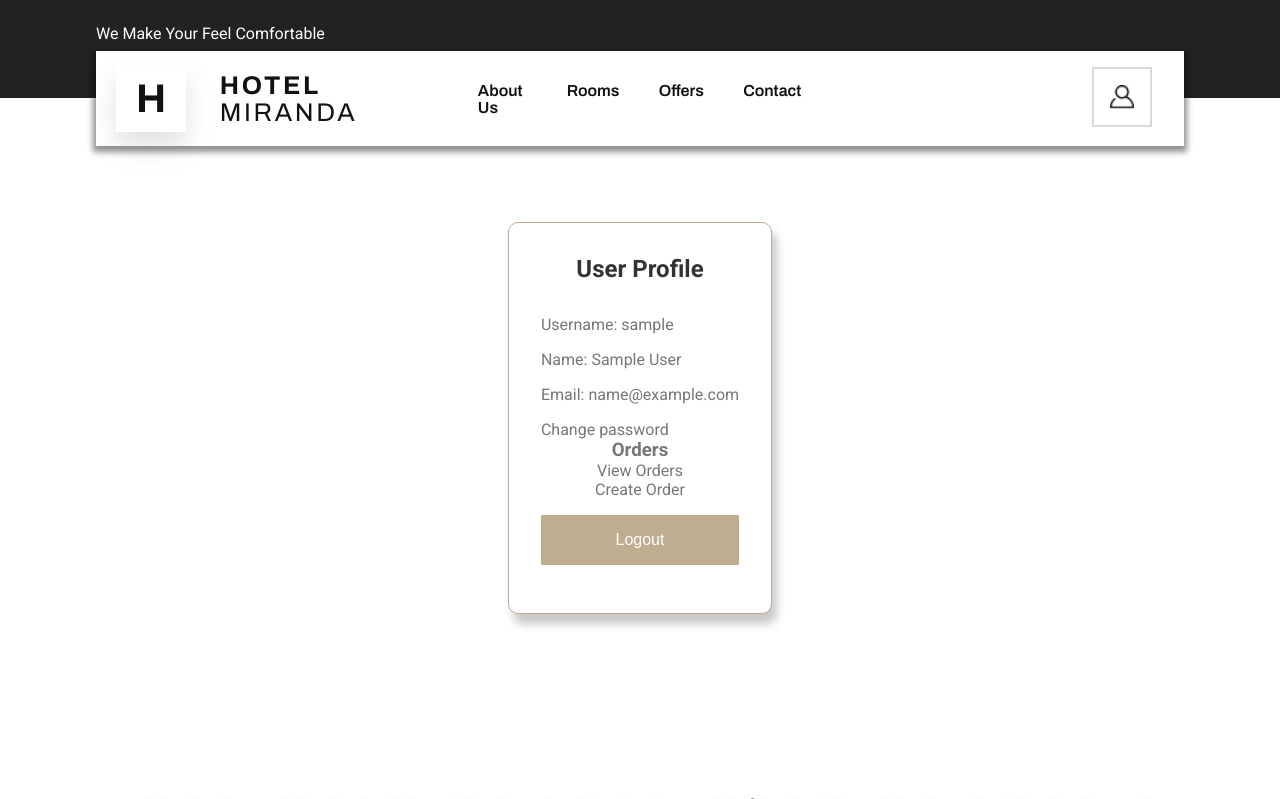
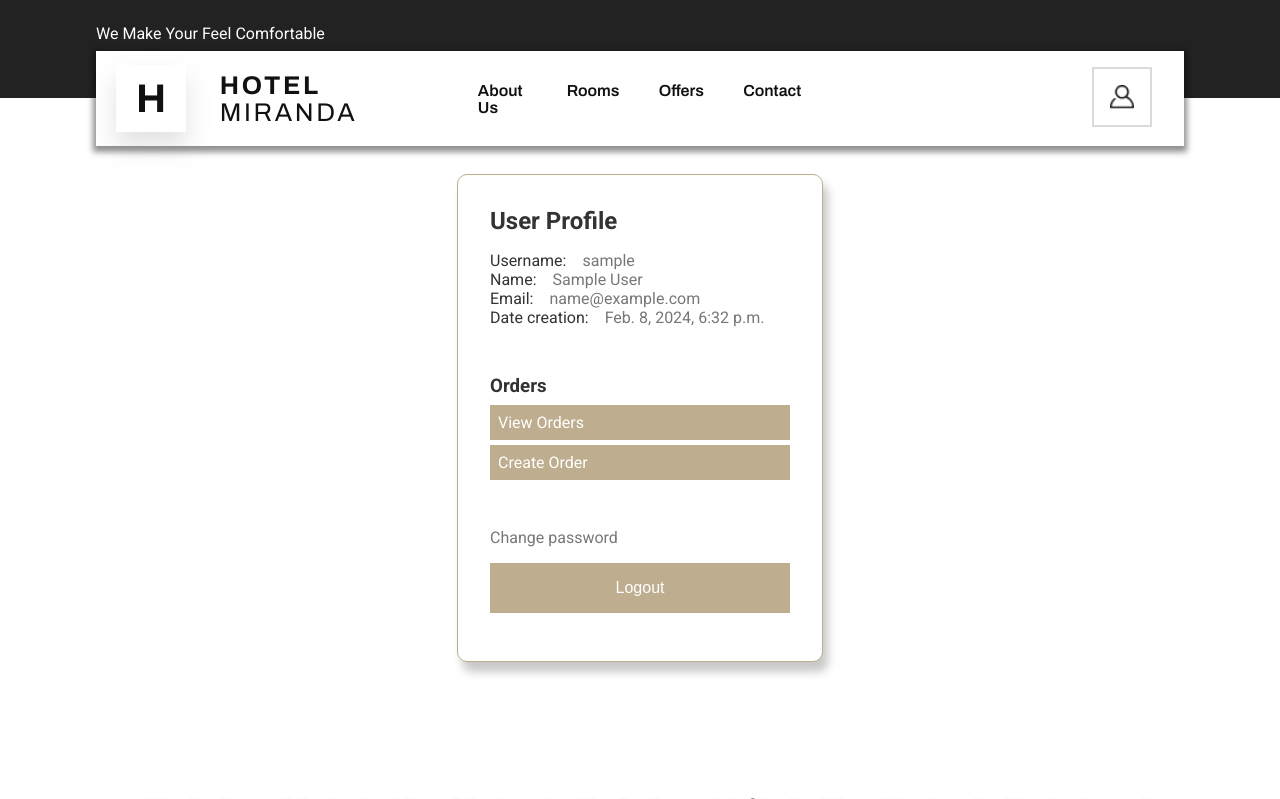
Before and after one commit to omarPerez1987/django_dashboard, a Django app: page /accounts/profile/ in a window 1280 px wide. Shown: the top 799 px of the page. Run offline with Django 5.2, Linux system fonts and the light colour scheme; the visitor is signed in with stand-in values (Sample User, id 1).

Commit message:
add: funcionalidad para orders de update y delete mas añadir estilos

```diff
--- a/src/dashboard/models.py
+++ b/src/dashboard/models.py
@@ -64,7 +64,7 @@ class Order(models.Model):
 
     id = models.AutoField(primary_key=True)
     user = models.ForeignKey(User, on_delete=models.CASCADE)
-    room_id = models.IntegerField()
+    room_id = models.ForeignKey(Room, on_delete=models.CASCADE, db_column='room_id')
     type = models.CharField(max_length=2, choices=TYPE_CHOICES)
     description = models.TextField()
     timestamp = models.DateTimeField(auto_now_add=True)
--- a/src/dashboard/static/styles/styles.css
+++ b/src/dashboard/static/styles/styles.css
@@ -263,6 +263,82 @@ ul {
 }
 .main-signup__card .form-register__return:hover {
   text-decoration: underline;
+}
+
+.main-profile {
+  max-width: 100%;
+  height: 40em;
+  display: flex;
+  flex-direction: column;
+  align-items: center;
+  justify-content: center;
+  font-family: "Roboto", sans-serif;
+}
+.main-profile__article {
+  min-width: 300px;
+  width: auto;
+  max-width: 780px;
+  padding: 2rem;
+  border: 1px solid #bead8e;
+  border-radius: 10px;
+  box-shadow: 5px 10px 10px 0px rgba(0, 0, 0, 0.219);
+  background-color: #fff;
+  color: #777;
+}
+.main-profile__article__title {
+  margin-bottom: 1rem;
+  color: #333;
+}
+.main-profile__article .profile-info p {
+  text-align: start;
+  color: #333;
+  display: flex;
+  gap: 1rem;
+}
+.main-profile__article .profile-info span {
+  color: #777;
+}
+.main-profile__article .profile-orders {
+  margin: 3rem 0rem;
+}
+.main-profile__article .profile-orders h3 {
+  color: #333;
+  margin-bottom: 0.5rem;
+}
+.main-profile__article .profile-orders ul li {
+  margin-top: 0.3rem;
+  color: white;
+  padding: 0.5rem;
+  background-color: #bead8e;
+}
+.main-profile__article .profile-orders ul li:hover {
+  background-color: #ab966e;
+}
+.main-profile__article .profile-form a {
+  color: #777;
+  text-decoration: none;
+}
+.main-profile__article .profile-form a:hover {
+  text-decoration: underline;
+}
+.main-profile__article .profile-form form {
+  display: flex;
+  flex-direction: column;
+  align-items: center;
+}
+.main-profile__article .profile-form form button {
+  width: 100%;
+  padding: 1rem;
+  border: none;
+  margin: 1rem 0rem;
+  background-color: #bead8e;
+  color: #ffffff;
+  font-size: 1rem;
+  cursor: pointer;
+  transition: background-color 0.3s ease-in-out;
+}
+.main-profile__article .profile-form form button:hover {
+  background-color: #ab966e;
 }
 
 .navbar {
--- a/src/dashboard/static/styles/styles.scss
+++ b/src/dashboard/static/styles/styles.scss
@@ -31,6 +31,7 @@ $color: #ffffff;
 @import "../src/header/header";
 @import "../src/login/login";
 @import "../src/signup/signup";
+@import "../src/profile/profile";
 @import "../src/home/home.scss";
 @import "../src/about/about.scss";
 @import "../src/rooms/rooms.scss";
--- a/src/dashboard/templates/profile.html
+++ b/src/dashboard/templates/profile.html
@@ -1,26 +1,29 @@
-{% extends 'base.html' %}
-{% load static %}
+{% extends 'base.html' %} {% load static %} {% block content %}
+<section class="main-profile">
+  <article class="main-profile__article">
+    <h2 class="main-profile__article__title">User Profile</h2>
+    <div class="profile-info">
+      <p>Username: <span>{{ user.username }}</span></p>
+      <p>Name: <span>{{ user.first_name }} {{ user.last_name }}</span></p>
+      <p>Email: <span>{{ user.email }}</span></p>
+      <p>Date creation: <span>{{user.date_joined}}</span></p>
+    </div>
 
-{% block content %}
-<section class="main-login">
-    <article class="main-login__card">
-        <h2>User Profile</h2>
-        <p>Username: {{ user.username }}</p>
-        <p>Name: {{ user.first_name }} {{ user.last_name }}</p>
-        <p>Email: {{ user.email }}</p>
-
-        <p><a href="{% url 'password_change' %}">Change password</a></p>
-
+    <div class="profile-orders">
       <h3>Orders</h3>
       <ul>
         <li><a href="{% url 'order_list' %}">View Orders</a></li>
         <li><a href="{% url 'order_create' %}">Create Order</a></li>
       </ul>
+    </div>
 
+    <div class="profile-form">
+      <p><a href="{% url 'password_change' %}">Change password</a></p>
       <form action="{% url 'logout' %}" method="post">
         {% csrf_token %}
         <button type="submit">Logout</button>
       </form>
+    </div>
   </article>
 </section>
 {% endblock %}
--- a/src/dashboard/views/Orders.py
+++ b/src/dashboard/views/Orders.py
@@ -19,6 +19,8 @@ class OrderCreateView(LoginRequiredMixin, CreateView):
 
     def form_valid(self, form):
         form.instance.user = self.request.user
+        room_id = form.cleaned_data['room_id']
+        form.instance.room_id = room_id
         return super().form_valid(form)
 
 class OrderUpdateView(LoginRequiredMixin, UpdateView):
--- a/src/mysite/urls.py
+++ b/src/mysite/urls.py
@@ -24,7 +24,7 @@ urlpatterns = [
 
     path('accounts/profile/', login_required(UserProfileView.as_view()), name='profile'),
 
-     path('orders/', OrderListView.as_view(template_name='orders/order_list.html'), name='order_list'),
+    path('orders/', OrderListView.as_view(template_name='orders/order_list.html'), name='order_list'),
     path('orders/create/', OrderCreateView.as_view(template_name='orders/order_form.html'), name='order_create'),
     path('orders/<int:pk>/update/', OrderUpdateView.as_view(template_name='orders/order_update.html'), name='order_update'),
     path('orders/<int:pk>/delete/', OrderDeleteView.as_view(template_name='orders/order_delete.html'), name='order_delete'),
```
Also changed, not shown: other parts of src/dashboard/static/styles/styles.css (+63 -35 lines), src/dashboard/static/src/orders/_orders.scss (+71 -28 lines), src/dashboard/static/src/profile/_profile.scss (added, +89 -0 lines), src/dashboard/templates/orders/order_delete.html (+8 -6 lines), src/dashboard/templates/orders/order_form.html (+9 -8 lines), src/dashboard/templates/orders/order_list.html (+29 -11 lines), src/dashboard/templates/orders/order_update.html (+8 -7 lines), src/dashboard/migrations/0014_alter_order_room_id.py (added), src/dashboard/migrations/0015_alter_order_room_id.py (added), src/dashboard/static/public/icons/order/icons8-editar-24.png (added), src/dashboard/static/public/icons/order/icons8-eliminar-30.png (added), 1 other file. Lines whose indentation alone changed are shown as unchanged.
